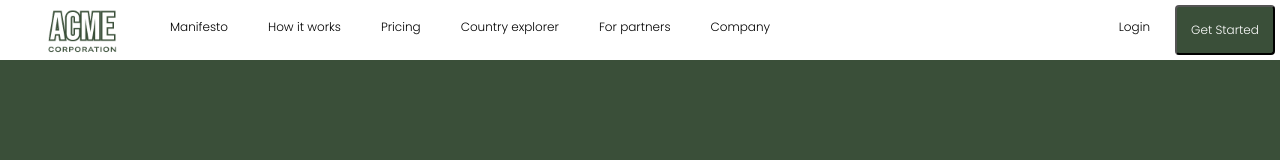
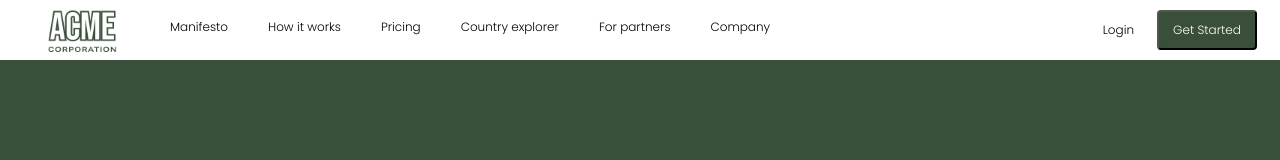
Before and after one commit to kumarhariomdell/NavBar, a plain HTML site: page Navbar 2/index.html in a window 1280 px wide. Drawn offline with Linux system fonts and the light colour scheme.

Commit message:
Decrease Get Started button size

```diff
--- a/Navbar 2/style.css
+++ b/Navbar 2/style.css
@@ -59,7 +59,9 @@ li a {
   background-color: white;
   display: flex;
   justify-content: space-evenly;
-  gap: 20px;
+  align-items: center;
+  gap: 18px;
+  margin-right: 18px;
 }
 
 .login {
@@ -68,7 +70,7 @@ li a {
   font-family: 'Poppins', sans-serif;
   font-size: 12px;
   text-decoration: none;
-  padding-top: 18px;
+
 
 }
 
@@ -77,7 +79,7 @@ button {
   /* background-color:#3A4F39; */
   color: white;
   width: 100px;
-  height: 50px;
+  height: 40px;
   padding: 16px, 20px;
   margin: 5px;
   border-radius: 4px;
```
